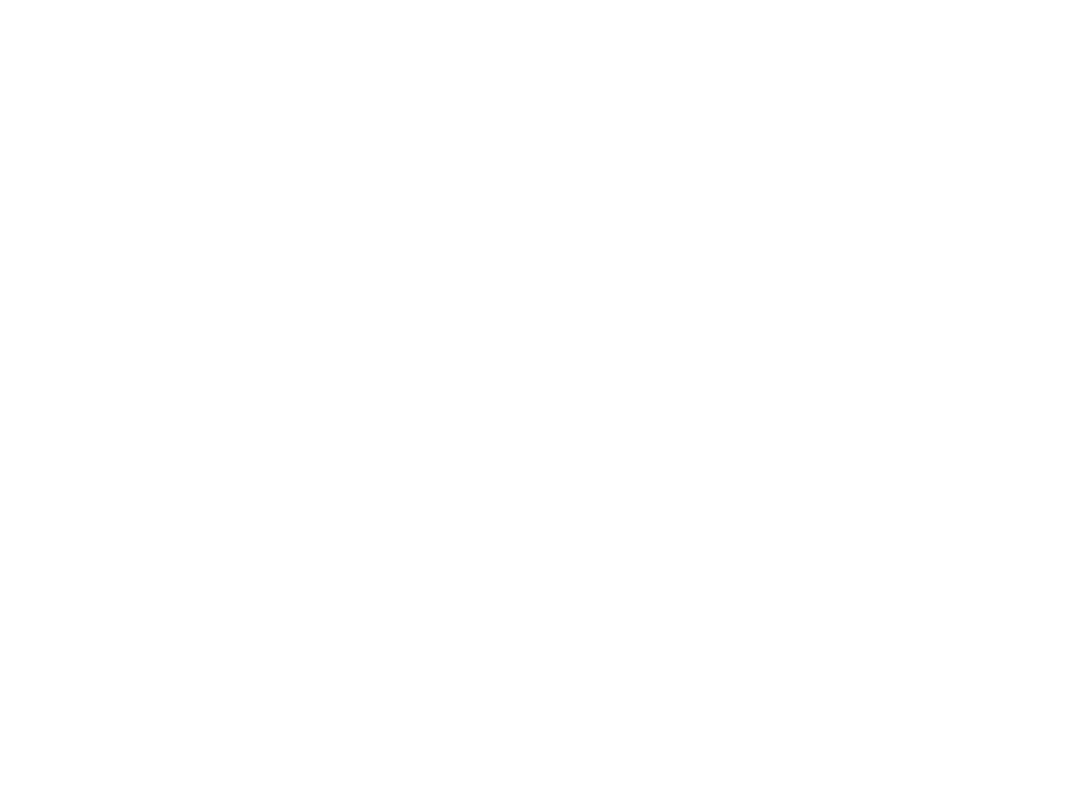
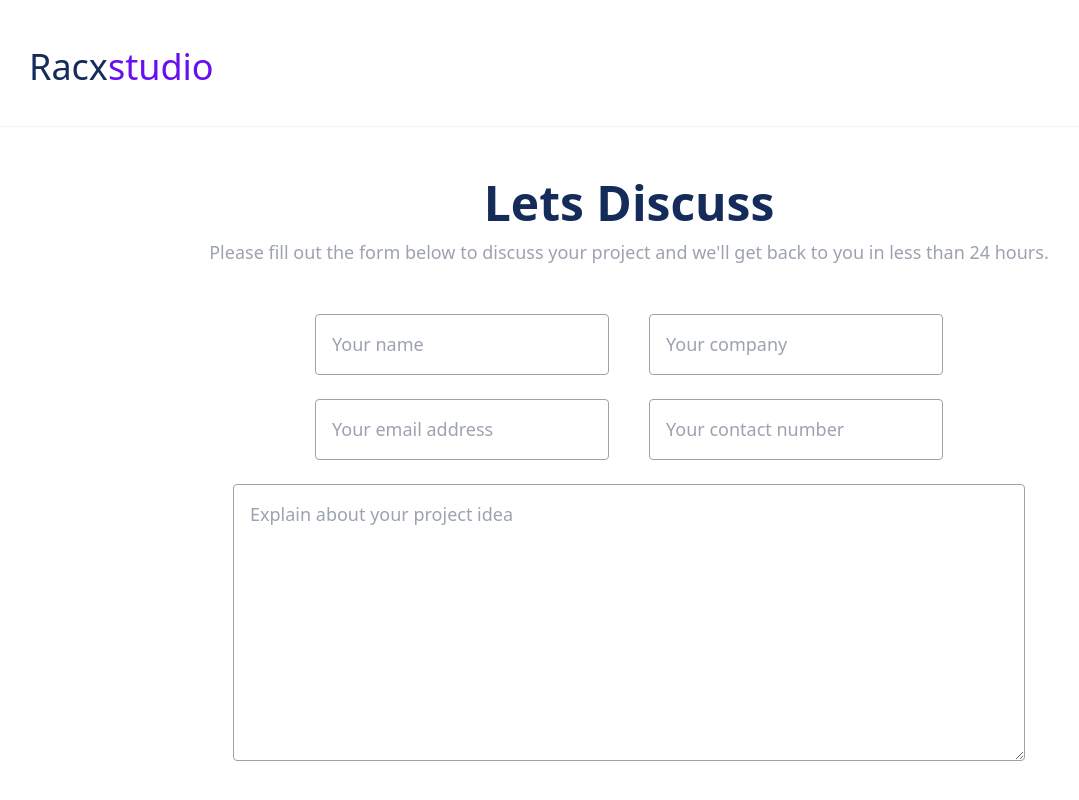
Before and after one commit to usman4222/Company-Portfolio, a React (Vite) app: page /discuss-project in a window 1280 px wide. Before the commit this address had no page. Shown: the top 800 px of the page, without its empty margins (11-1090 px from the left). Built offline with nearby package versions, Linux system fonts and the light colour scheme.

Commit message:
Complete Discuss  Project Page

```diff
--- a/package.json
+++ b/package.json
@@ -13,10 +13,13 @@
     "@headlessui/react": "^1.7.19",
     "@splidejs/react-splide": "^0.7.12",
     "@tailwindcss/forms": "^0.5.7",
+    "emailjs-com": "^3.2.0",
+    "prop-types": "^15.8.1",
     "react": "^18.2.0",
     "react-dom": "^18.2.0",
     "react-reveal": "^1.2.2",
-    "react-router-dom": "^6.23.0"
+    "react-router-dom": "^6.23.0",
+    "react-toastify": "^10.0.5"
   },
   "devDependencies": {
     "@types/react": "^18.2.66",
--- a/src/App.jsx
+++ b/src/App.jsx
@@ -2,6 +2,7 @@
 import { BrowserRouter, Routes, Route, Navigate } from 'react-router-dom';
 import './assets/css/styles.css';
 import LandingPage from './pages/LandingPage';
+import DiscussProjectPage from './pages/DiscussProjectPage';
 
 function App() {
 
@@ -9,6 +10,7 @@
     <BrowserRouter>
       <Routes>
         <Route path='/' element={<LandingPage />} />
+        <Route path='/discuss-project' element={<DiscussProjectPage />} />
       </Routes>
     </BrowserRouter>
   );
--- /dev/null
+++ b/src/components/DiscussForm.jsx
@@ -0,0 +1,128 @@
+import React from 'react';
+
+import Fade from 'react-reveal/Fade';
+import * as emailjs from 'emailjs-com';
+import { ToastContainer, toast } from 'react-toastify';
+import 'react-toastify/dist/ReactToastify.css';
+import Form from '../elements/Form';
+import Button from '../elements/Button';
+
+
+export default function DiscussForm(props) {
+  const { data, resetForm } = props;
+
+  const submitEmail = () => {
+    const {
+      name, company, email, phone, projectIdea,
+    } = data;
+
+    const templateParams = {
+      from_name: `${name} - ${company} ( ${phone} - ${email} )`,
+      to_name: 'Racxstudio',
+      message: projectIdea,
+    };
+
+    if (
+      name !== ''
+            && company !== ''
+            && email !== ''
+            && phone !== ''
+            && projectIdea !== ''
+    ) {
+      emailjs.send(
+        'service_h4gtndg',
+        'template_a9tvs7a',
+        templateParams,
+        'user_csqIxzN5mKsl1yw4ffJzV',
+      )
+        .then(() => {
+          toast.success('Success! we\'\ll get back to you soon. Thank you!');
+          resetForm();
+        }, (error) => {
+          toast.error(error);
+        });
+    } else {
+      toast.error('Please fill out the blank form.');
+    }
+  };
+
+  return (
+    <section className="flex flex-col container mx-auto mt-10 justify-center">
+      <Fade bottom>
+        <h1 className="text-5xl text-theme-blue text-center font-bold">Lets Discuss</h1>
+
+        <p className="font-light text-lg text-gray-400 text-center mb-12">
+          {/* eslint-disable-next-line react/no-unescaped-entities */}
+          Please fill out the form below to discuss your project and we'll get back to you in less than 24 hours.
+        </p>
+
+        <div className="flex flex-col">
+          <div className="flex flex-col sm:flex-row mx-auto">
+            <Form
+              id="name"
+              name="name"
+              type="text"
+              value={data.name}
+              placeholder="Your name"
+              className=""
+              onChange={props.onChange}
+            />
+            <Form
+              id="company"
+              name="company"
+              type="text"
+              value={data.company}
+              placeholder="Your company"
+              className=""
+              onChange={props.onChange}
+            />
+          </div>
+
+          <div className="flex flex-col sm:flex-row mx-auto">
+            <Form
+              id="email"
+              name="email"
+              type="email"
+              value={data.email}
+              placeholder="Your email address"
+              className=""
+              onChange={props.onChange}
+            />
+            <Form
+              id="phone"
+              name="phone"
+              type="tel"
+              value={data.phone}
+              placeholder="Your contact number"
+              className=""
+              onChange={props.onChange}
+            />
+          </div>
+
+          <div className="mx-auto">
+            <Form
+              id="projectIdea"
+              name="projectIdea"
+              type="textarea"
+              value={data.projectIdea}
+              placeholder="Explain about your project idea"
+              className=""
+              onChange={props.onChange}
+            />
+          </div>
+
+          <Button
+            className="text-xl mx-auto px-12 py-3 mt-5 bg-theme-purple text-white rounded-full border-2 border-theme-purple hover:bg-dark-theme-purple border-purple-800 transition duration-200 focus:outline-none"
+            type="button"
+            onClick={submitEmail}
+          >
+            Submit
+          </Button>
+        </div>
+      </Fade>
+
+      <ToastContainer />
+
+    </section>
+  );
+}
--- /dev/null
+++ b/src/elements/Form/index.jsx
@@ -0,0 +1,117 @@
+/* eslint-disable react/jsx-filename-extension */
+import React, { useState } from 'react';
+import PropTypes from 'prop-types';
+
+export default function Form(props) {
+  const {
+    name, value, type, placeholder, className, errorResponse,
+  } = props;
+
+  const [hasError, setHasError] = useState(null);
+
+  let pattern = '';
+  if (type === 'email') pattern = /^[^\s@]+@[^\s@]+\.[^\s@]+$/;
+  if (type === 'tel') pattern = '[0-9]*';
+
+  const onChange = (event) => {
+    const target = {
+      target: {
+        // eslint-disable-next-line object-shorthand
+        name: name,
+        value: event.target.value,
+      },
+    };
+
+    if (type === 'email') {
+      if (!pattern.test(event.target.value)) setHasError(errorResponse);
+      else setHasError(null);
+    }
+
+    if (type === 'tel') {
+      if (event.target.validity.valid) props.onChange(target);
+    } else {
+      props.onChange(target);
+    }
+  };
+
+  if (type === 'textarea') {
+    return (
+      <textarea
+        name={name}
+        placeholder={placeholder}
+        value={value}
+        className={[
+          'w-95 sm:w-192 lg:w-192.5 xl:w-192.5 p-4 mx-2 mb-6 font-light text-lg text-theme-blue rounded border border-gray-400 focus:outline-none focus:ring-1 focus:ring-theme-purple',
+          className,
+        ].join(' ')}
+        onChange={onChange}
+        rows="9"
+        required
+      />
+    );
+  }
+
+  if (type === 'tel') {
+    return (
+      <div className="flex flex-col mb-6 mx-2 lg:mx-5 ">
+        <input
+          name={name}
+          type={type}
+          placeholder={placeholder}
+          pattern={pattern}
+          value={value}
+          className={[
+            'p-4 font-light text-lg text-theme-blue rounded border border-gray-400 focus:outline-none focus:ring-1 focus:ring-theme-purple',
+            className,
+          ].join(' ')}
+          onChange={onChange}
+          required
+        />
+        {hasError && (
+          <span className="text-sm text-white bg-red-500 p-1 rounded">
+            {hasError}
+          </span>
+        )}
+      </div>
+    );
+  }
+
+  return (
+    <div className="flex flex-col mb-6 mx-2 lg:mx-5 ">
+      <input
+        name={name}
+        type={type}
+        placeholder={placeholder}
+        value={value}
+        className={[
+          'p-4 font-light text-lg text-theme-blue rounded border border-gray-400 focus:outline-none focus:ring-1 focus:ring-theme-purple',
+          className,
+        ].join(' ')}
+        onChange={onChange}
+        required
+      />
+      {hasError && (
+        <span className="text-sm text-white bg-red-500 p-1 rounded">
+          {hasError}
+        </span>
+      )}
+    </div>
+  );
+}
+
+Form.defaultProps = {
+  errorResponse: 'Please match the requested format.',
+  type: '',
+  placeholder: '',
+  className: '',
+};
+
+Form.propTypes = {
+  name: PropTypes.string.isRequired,
+  value: PropTypes.oneOfType([PropTypes.number, PropTypes.string]).isRequired,
+  onChange: PropTypes.func.isRequired,
+  type: PropTypes.string,
+  placeholder: PropTypes.string,
+  className: PropTypes.string,
+  errorResponse: PropTypes.string,
+};
--- /dev/null
+++ b/src/pages/DiscussProjectPage.jsx
@@ -0,0 +1,61 @@
+/* eslint-disable react/destructuring-assignment */
+/* eslint-disable react/jsx-filename-extension */
+import React, { Component } from 'react';
+import Header from '../components/Header';
+import Footer from '../components/Footer';
+import DiscussForm from '../components/DiscussForm';
+
+
+export default class DiscussProjectPage extends Component {
+  constructor(props) {
+    super(props);
+    this.state = {
+      data: {
+        name: '',
+        company: '',
+        email: '',
+        phone: '',
+        projectIdea: '',
+      },
+    };
+  }
+
+  componentDidMount() {
+    window.scroll(0, 0);
+  }
+
+    onChange = (event) => {
+      this.setState({
+        data: {
+          // eslint-disable-next-line react/no-access-state-in-setstate
+          ...this.state.data,
+          [event.target.name]: event.target.value,
+        },
+      });
+    }
+
+    resetForm = () => {
+      this.setState({
+        data: {
+          name: '',
+          company: '',
+          email: '',
+          phone: '',
+          projectIdea: '',
+        },
+      });
+    }
+
+    render() {
+      const { data } = this.state;
+
+      return (
+        <>
+          {/* eslint-disable-next-line react/jsx-props-no-spreading */}
+          <Header {...this.props} />
+          <DiscussForm data={data} onChange={this.onChange} resetForm={this.resetForm} />
+          <Footer />
+        </>
+      );
+    }
+}
```
Also changed, not shown: 1 other file (tests, documents, lock files or other folders).
